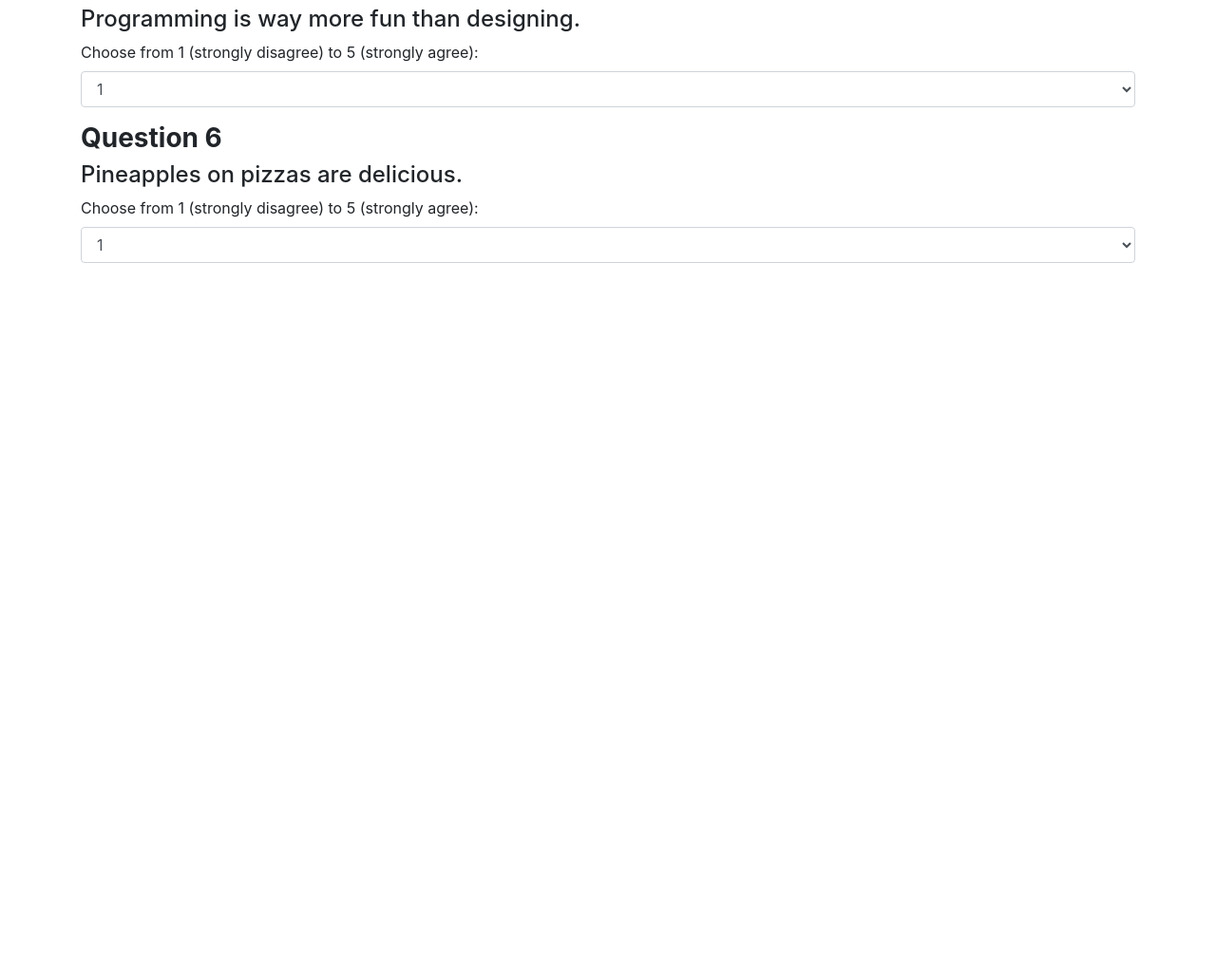
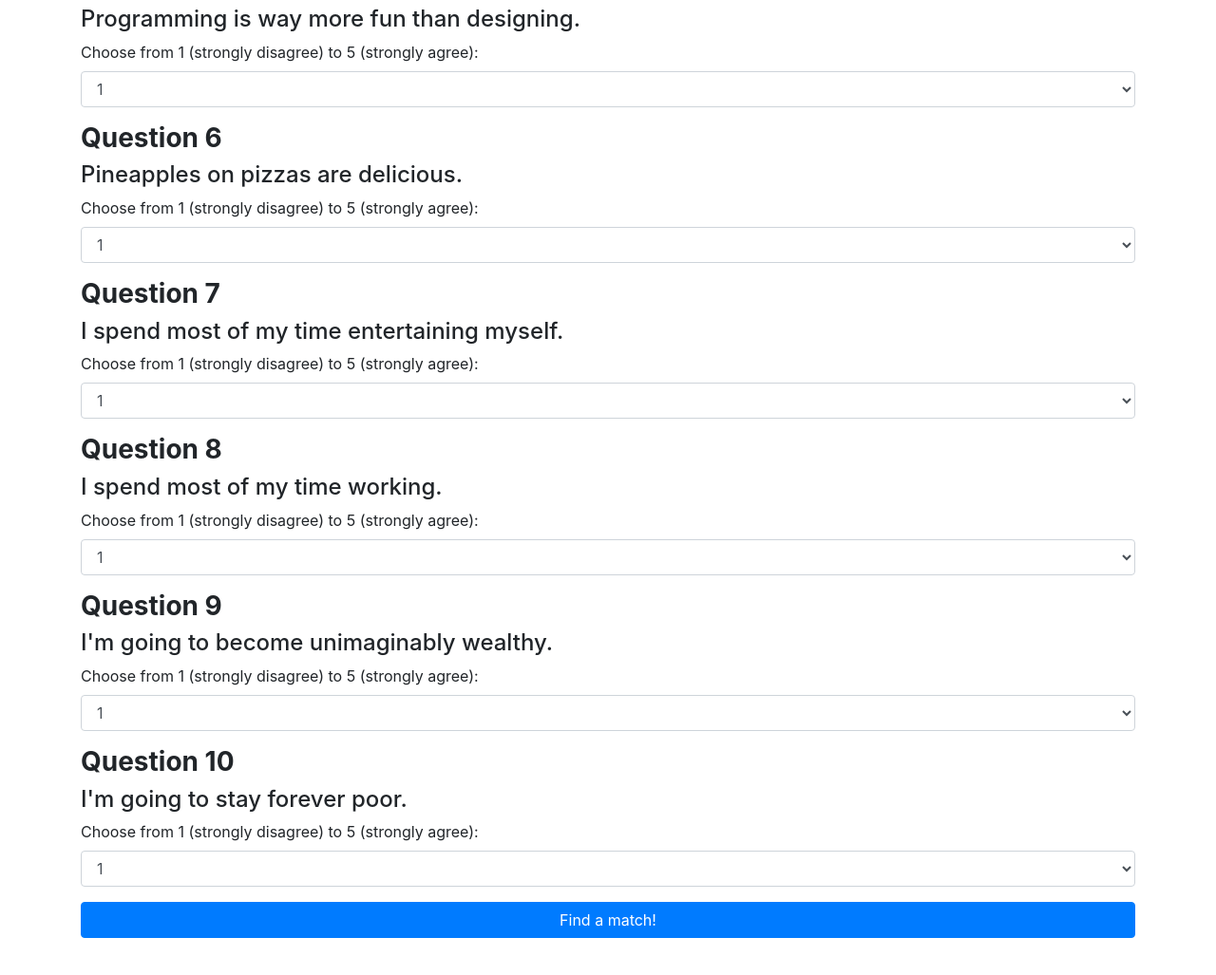
Before and after one commit to h4k4s4m/friendster, a website: page public/survey.html in a window 1280 px wide. Shown: the part 1028-2055 px from the top of the page at 95% size. Before the commit the page ends 1321 px from the top, so only its background shows below. Drawn offline with nearby package versions, Linux system fonts and the light colour scheme.

Commit message:
survery html done, todo comments added

```diff
--- a/public/survey.html
+++ b/public/survey.html
@@ -118,6 +118,69 @@
             </select>
         </div>
 
+        <div class="form-group">
+            <h3>
+                <strong>Question 7</strong>
+            </h3>
+            <h4>I spend most of my time entertaining myself.</h4>
+            <label for="sel7">Choose from 1 (strongly disagree) to 5 (strongly agree):</label>
+            <select class="form-control" id="sel7">
+                <option>1</option>
+                <option>2</option>
+                <option>3</option>
+                <option>4</option>
+                <option>5</option>
+            </select>
+        </div>
+
+        <div class="form-group">
+            <h3>
+                <strong>Question 8</strong>
+            </h3>
+            <h4>I spend most of my time working.</h4>
+            <label for="sel8">Choose from 1 (strongly disagree) to 5 (strongly agree):</label>
+            <select class="form-control" id="sel8">
+                <option>1</option>
+                <option>2</option>
+                <option>3</option>
+                <option>4</option>
+                <option>5</option>
+            </select>
+        </div>
+
+        <div class="form-group">
+            <h3>
+                <strong>Question 9</strong>
+            </h3>
+            <h4>I'm going to become unimaginably wealthy.</h4>
+            <label for="sel9">Choose from 1 (strongly disagree) to 5 (strongly agree):</label>
+            <select class="form-control" id="sel9">
+                <option>1</option>
+                <option>2</option>
+                <option>3</option>
+                <option>4</option>
+                <option>5</option>
+            </select>
+        </div>
+
+        <div class="form-group">
+            <h3>
+                <strong>Question 10</strong>
+            </h3>
+            <h4>I'm going to stay forever poor.</h4>
+            <label for="sel10">Choose from 1 (strongly disagree) to 5 (strongly agree):</label>
+            <select class="form-control" id="sel10">
+                <option>1</option>
+                <option>2</option>
+                <option>3</option>
+                <option>4</option>
+                <option>5</option>
+            </select>
+        </div>
+
+        <button type="button" class="btn btn-primary btn-block">Find a match!</button>
+        <br>
+        <br>
 </body>
 
 <script src="https://code.jquery.com/jquery-3.2.1.slim.min.js" integrity="sha384-KJ3o2DKtIkvYIK3UENzmM7KCkRr/rE9/Qpg6aAZGJwFDMVNA/GpGFF93hXpG5KkN"
--- a/routes/apiRoutes.js
+++ b/routes/apiRoutes.js
@@ -10,7 +10,8 @@ module.exports = function (app) {
 
     app.post("/api/friends", function (req, res) {
         //TODO takes in a new friend to find
-
+        //TODO finds the closest match in the table
+        //Returns the compatible friend
         friends.push(req.body);
         res.json();
     });
```
